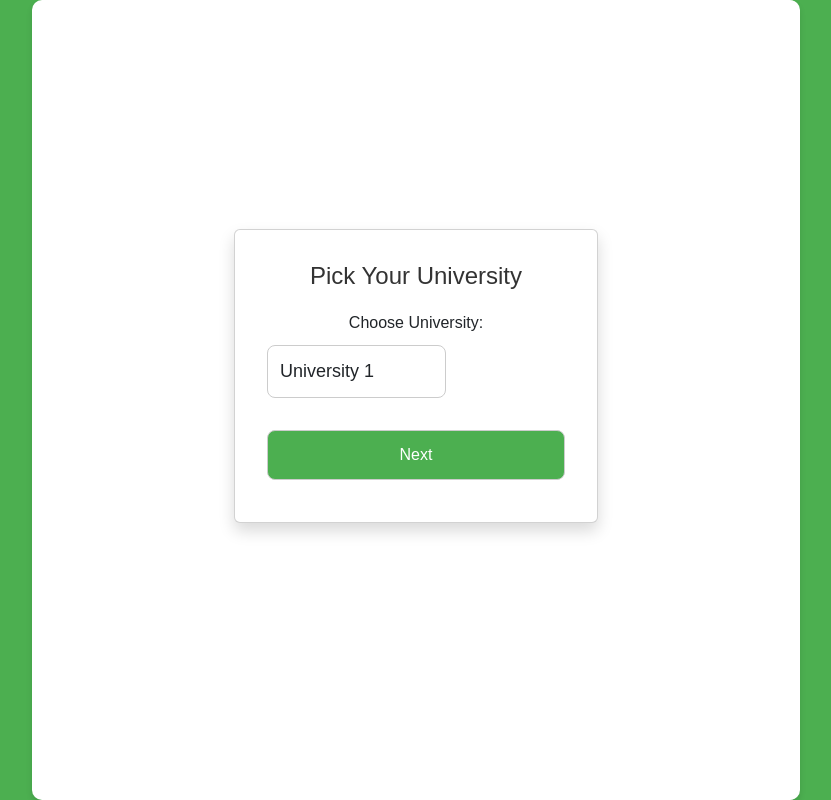
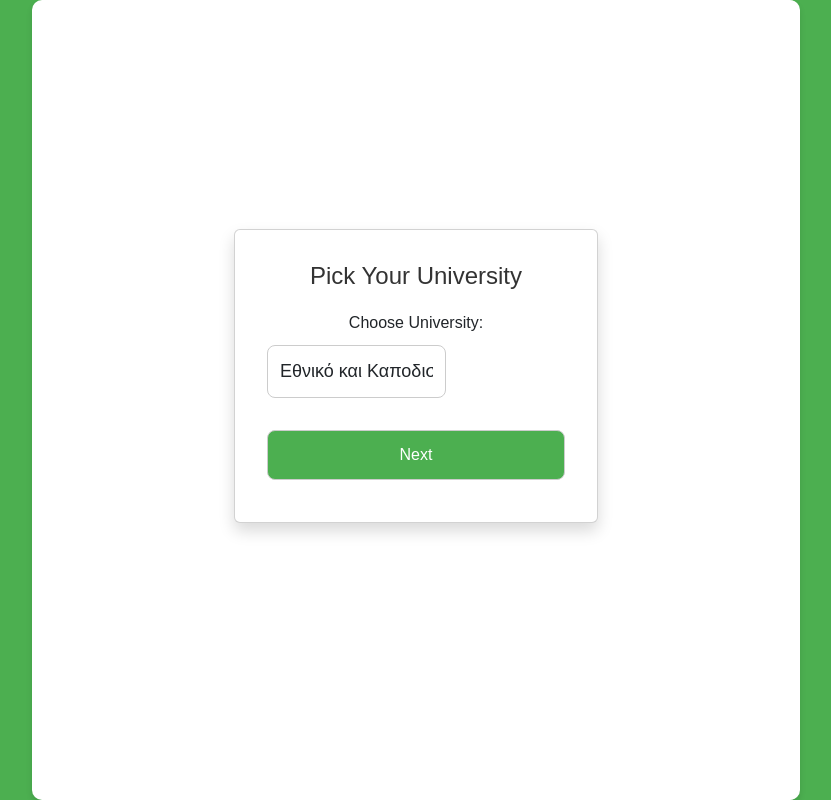
Before and after one commit to Aliki-Mantzouka/UniTryhards, a Django app: page /university/ in a window 1280 px wide. Shown: the whole page, without its empty margins (224-1055 px from the left). Run offline with Django 5.2, Linux system fonts and the light colour scheme.

Commit message:
Added all the greek (public) universities to the University Selection page

```diff
--- a/unitryhards/myapp/templates/university.html
+++ b/unitryhards/myapp/templates/university.html
@@ -19,9 +19,9 @@
                     <div class="form-group">
                         <label for="university">Choose University:</label>
                         <select name="university" id="university" class="form-control mb-3">
-                            <option value="university1">University 1</option>
-                            <option value="university2">University 2</option>
-                            <option value="university3">University 3</option>
+                            {% for university in universities %}
+                            <option value="{{ university }}">{{ university }}</option>
+                            {% endfor %}
                         </select>
                     </div>
                     <button type="submit" class="btn btn-success mt-3">Next</button>
--- a/unitryhards/myapp/views.py
+++ b/unitryhards/myapp/views.py
@@ -53,14 +53,53 @@
 def home(request):
     return render(request, 'home.html')  # Επιστρέφει το home.html template
 
+universities = [
+    "Εθνικό και Καποδιστριακό Πανεπιστήμιο Αθηνών",
+    "Εθνικό Μετσόβιο Πολυτεχνείο",
+    "Οικονομικό Πανεπιστήμιο Αθηνών",
+    "Γεωπονικό Πανεπιστήμιο Αθηνών",
+    "Πάντειο Πανεπιστήμιο",
+    "Πανεπιστήμιο Δυτικής Αττικής",
+    "Χαροκόπειο Πανεπιστήμιο",
+    "Πανεπιστήμιο Πειραιώς",
+    "Αριστοτέλειο Πανεπιστήμιο Θεσσαλονίκης",
+    "Πανεπιστήμιο Μακεδονίας",
+    "Πανεπιστήμιο Δυτικής Μακεδονίας",
+    "Διεθνές Πανεπιστήμιο της Ελλάδος",
+    "Δημοκρίτειο Πανεπιστήμιο Θράκης",
+    "Πανεπιστήμιο Ιωαννίνων",
+    "Πανεπιστήμιο Θεσσαλίας",
+    "Πανεπιστήμιο Πελοποννήσου",
+    "Πανεπιστήμιο Πατρών",
+    "Πανεπιστήμιο Αιγαίου",
+    "Ιόνιο Πανεπιστήμιο",
+    "Πανεπιστήμιο Κρήτης",
+    "Πολυτεχνείο Κρήτης",
+    "Ελληνικό Μεσογειακό Πανεπιστήμιο",
+    "Ελληνικό Ανοικτό Πανεπιστήμιο",
+    "Ανώτατη Σχολή Καλών Τεχνών",
+    "Ανώτατη Σχολή Παιδαγωγικής και Τεχνολογικής Εκπαίδευσης",
+    "Ανώτατη Σχολή Τουριστικής Εκπαίδευσης",
+    "Ανώτατη Εκκλησιαστική Ακαδημία Αθήνας",
+    "Ανώτατη Εκκλησιαστική Ακαδημία Βελλάς Ιωαννίνων",
+    "Ανώτατη Εκκλησιαστική Ακαδημία Θεσσαλονίκης",
+    "Πατριαρχική Ανώτατη Εκκλησιαστική Ακαδημία Κρήτης",
+    "Ακαδημία Εμπορικού Ναυτικού Μακεδονίας",
+    "Μεσογειακό Αγρονομικό Ινστιτούτο Χανίων",
+    "Στρατιωτική Σχολή Ευελπίδων",
+    "Σχολή Ικάρων",
+    "Σχολή Ναυτικών Δοκίμων"
+]
+
 # View for selecting University
 def university_view(request):
+    context = {'universities': universities}
     if request.method == 'POST':
         # Get the selected university from the form
         university = request.POST.get('university')
         # Redirect to the department selection page with the university selected
         return redirect('pick_department', university=university)
-    return render(request, 'university.html')
+    return render(request, 'university.html', context)
 
 # View for selecting Department based on the selected University
 def pick_department_view(request, university):
```
Also changed, not shown: unitryhards/db.sqlite3.
